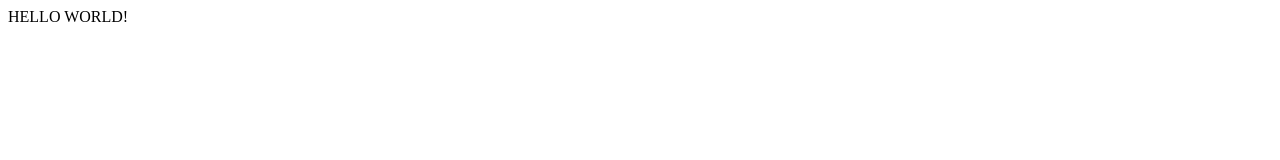
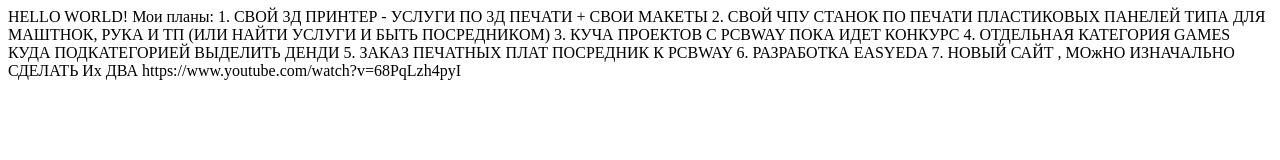
Before and after one commit to sergey211/dreamcatcher, a plain HTML site: page index.html in a window 1280 px wide. Drawn offline with Linux system fonts and the light colour scheme.

Commit message:
Update index.html

```diff
--- a/index.html
+++ b/index.html
@@ -7,14 +7,25 @@
 
 </head>
 
-<body class="post-template-default single single-post postid-901 single-format-standard _masterslider _ms_version_3.5.3 fullwidth">
+<body>
 
 HELLO WORLD!
+
+Мои планы:
+
+1. СВОЙ 3Д ПРИНТЕР - УСЛУГИ ПО 3Д ПЕЧАТИ + СВОИ МАКЕТЫ
+2. СВОЙ ЧПУ СТАНОК ПО ПЕЧАТИ ПЛАСТИКОВЫХ ПАНЕЛЕЙ ТИПА ДЛЯ МАШТНОК, РУКА И ТП (ИЛИ НАЙТИ УСЛУГИ
+И БЫТЬ ПОСРЕДНИКОМ)
+3. КУЧА ПРОЕКТОВ С PCBWAY ПОКА ИДЕТ КОНКУРС
+4. ОТДЕЛЬНАЯ КАТЕГОРИЯ GAMES КУДА ПОДКАТЕГОРИЕЙ ВЫДЕЛИТЬ ДЕНДИ
+5. ЗАКАЗ ПЕЧАТНЫХ ПЛАТ ПОСРЕДНИК К PCBWAY
+6. РАЗРАБОТКА EASYEDA
+7. НОВЫЙ САЙТ , МОжНО ИЗНАЧАЛЬНО СДЕЛАТЬ Их ДВА
+https://www.youtube.com/watch?v=68PqLzh4pyI
+
+
+
 
 
   </body>
 </html>
-<!-- Dynamic page generated in 0.374 seconds. -->
-<!-- Cached page generated by WP-Super-Cache on 2021-11-04 01:32:18 -->
-
-<!-- super cache -->
```
